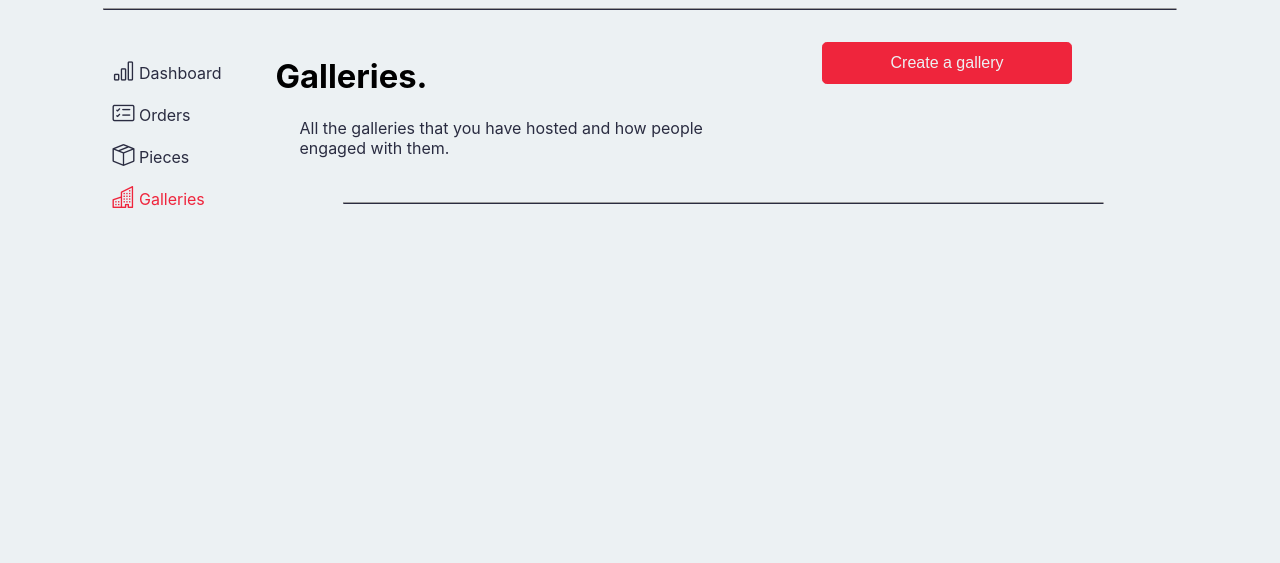
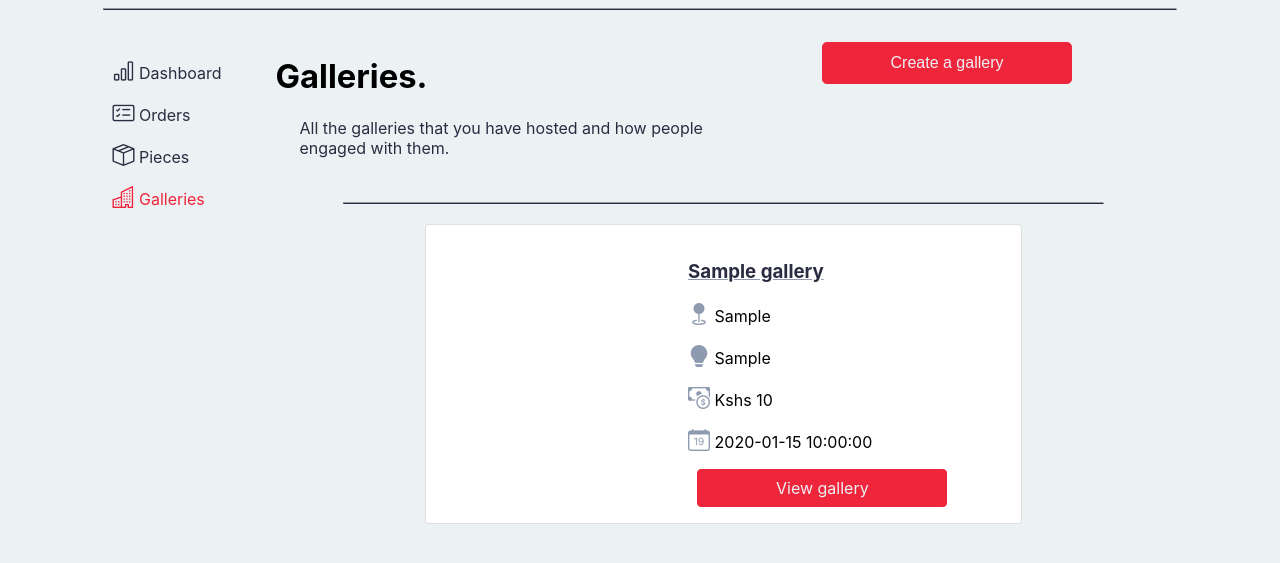
Before and after one commit to BMWire/mnylsa, a PHP site: page /artist-galleries.php in a window 1280 px wide. Shown: the part 92-655 px from the top of the page. Run offline with PHP 8.4, Linux system fonts and the light colour scheme; the visitor is signed in with stand-in values (Sample User, id 1); tables that the repository leaves empty or names only in its code hold one stand-in row (values such as "Sample post"); data that the repository does not hold is empty.

Commit message:
chore: R in CRUD for artist-galleries

```diff
--- a/artist-galleries.php
+++ b/artist-galleries.php
@@ -100,7 +100,68 @@ if (isset($_SESSION['user_id'])) {
                 </div>
                 <hr class='mobile-hide hr' />
 
+                <!-- Fetch all the gallery record entries by the artist who is logged in -->
+                <!-- Render a card for each gallery -->
+                <?php
+                $mysqli = require __DIR__ . '/database.php';
 
+                $fetch_stmt = "SELECT * FROM galleries WHERE artist_id = {$_SESSION['user_id']}";
+
+                $result = $mysqli->query($fetch_stmt);
+
+                if ($result->num_rows > 0) {
+                    while ($row = $result->fetch_assoc()) {
+                        $gallery_id = $row['id'];
+                        $gallery_name = $row['title'];
+                        $gallery_location = $row['location'];
+                        $gallery_story = $row['story'];
+                        $gallery_fee = $row['fee'];
+                        $gallery_createdAt = $row['created_at'];
+                        $gallery_imgDir = $row['coverImg'];
+                ?>
+                        <div class='row mt-5 justify-content-center'>
+                            <div class='col-lg-8 col-md-6'>
+                                <div class='card mb-3'>
+                                    <div class='row'>
+                                        <div class='col-md-4'>
+                                            <img src='<?= $gallery_imgDir ?>' class='card-img-top' alt='<? $gallery_name ?>'>
+                                        </div>
+                                        <div class='col-md-8 px-5'>
+                                            <div class='card-body'>
+                                                <h3 class='space-cadet cadet-underlined'><?= $gallery_name ?></h3>
+                                                <p class='card-text'>
+                                                    <i class='bi bi-geo-fill manatee' style='font-size:22px;'></i>
+                                                    <?= $gallery_location ?>
+                                                </p>
+                                                <p class='card-text'>
+                                                    <i class='bi bi-lightbulb-fill manatee' style='font-size:22px;'></i>
+                                                    <?= $gallery_story ?>
+                                                </p>
+                                                <p class='card-text'>
+                                                    <i class='bi bi-cash-coin manatee' style='font-size:22px;'></i>
+                                                    Kshs <?= $gallery_fee ?>
+                                                </p>
+                                                <p class='card-text'>
+                                                    <i class='bi bi-calendar-date manatee' style='font-size:22px;'></i>
+                                                    <?= $gallery_createdAt ?>
+                                                </p>
+                                                <center>
+                                                    <a href='artist-gallery-details.php?id=<?= $gallery_id ?>' class='btn btn-imperial'>
+                                                        View gallery
+                                                    </a>
+                                                </center>
+                                            </div>
+                                        </div>
+                                    </div>
+                                </div>
+                            </div>
+                        </div>
+                <?php
+                    }
+                } else {
+                    echo "<center class='fs-5 mt-6 imperial-red'>No galleries found. Try uploading one. </center>";
+                }
+                ?>
 
             </main>
             <!-- End of main -->
```
Also changed, not shown: uploads/gallery/berniememe.jpg (added), uploads/gallery/sshot.png (added).
